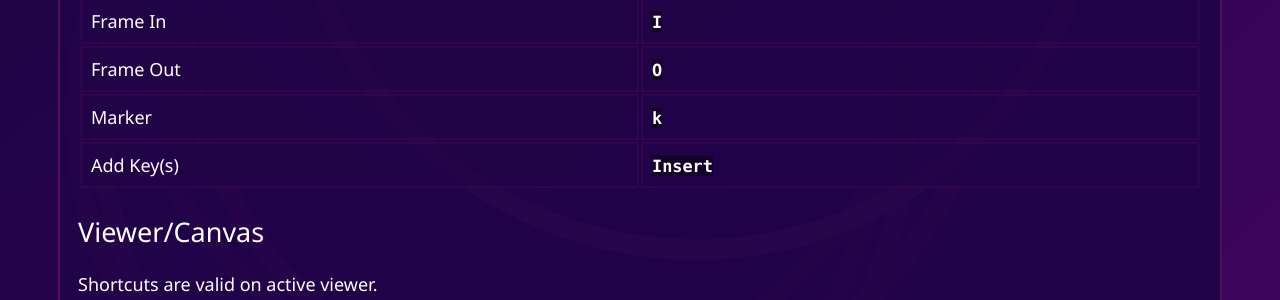
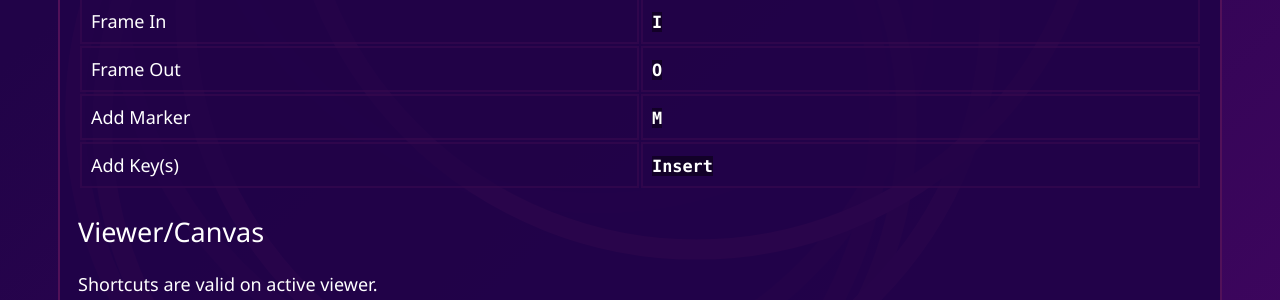
Before and after one commit to friction2d/friction2d.github.io, a Jekyll site: the page built from documentation/shortcuts.md, in a window 1280 px wide and 900 px high, scrolled down 3279 px. Shown: the part 155-455 px from the top of the window. Built offline with Jekyll 4.4.1, drawn with Linux system fonts in a browser that asks for light colours.

Commit message:
Fix typo in shortcuts
Add marker is 'M'.

Ref: https://github.com/friction2d/friction/issues/702

```diff
--- a/documentation/shortcuts.md
+++ b/documentation/shortcuts.md
@@ -94,7 +94,7 @@ Shortcuts are valid on active timeline.
 | Stop | `Esc`
 | Frame In | `I`
 | Frame Out | `O`
-| Marker | `k`
+| Add Marker | `M`
 | Add Key(s) | `Insert`
 
 ## Viewer/Canvas
--- a/shortcuts.html
+++ b/shortcuts.html
@@ -263,8 +263,8 @@
 <td><code>O</code></td>
 </tr>
 <tr class="even">
-<td>Marker</td>
-<td><code>k</code></td>
+<td>Add Marker</td>
+<td><code>M</code></td>
 </tr>
 <tr class="odd">
 <td>Add Key(s)</td>
```
